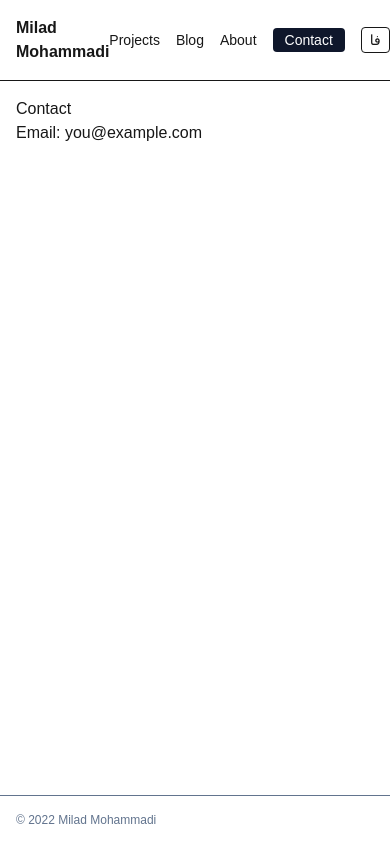
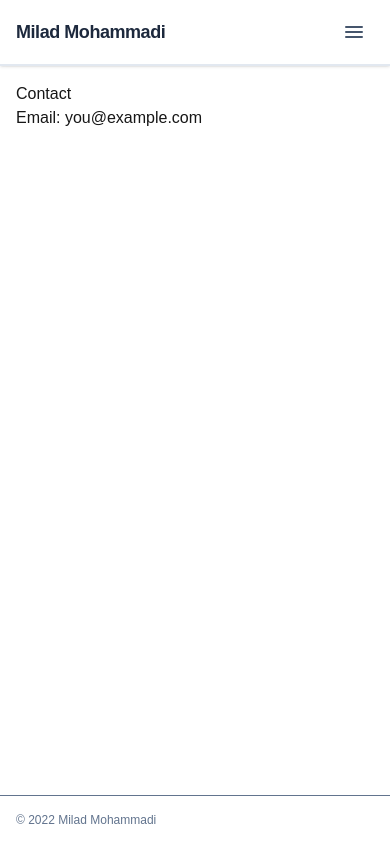
Before and after one commit to phymilad/portfolio, a Next.js app: page /en/contact in a window 390 px wide. Built offline with nearby package versions, Linux system fonts and the light colour scheme.

Commit message:
feat: handle style of the header for mobile device

```diff
--- a/src/app/[locale]/layout.tsx
+++ b/src/app/[locale]/layout.tsx
@@ -2,6 +2,7 @@ import type { Metadata } from 'next';
 import Link from 'next/link';
 import '../globals.css';
 import { t, dirOf, type Locale } from '@/i18n/dict';
+import { Header } from '@/components/header';
 
 export const metadata: Metadata = {
   title: 'Milad Mohammadi — Frontend Developer',
@@ -24,22 +25,7 @@ export default function RootLayout({
   return (
     <html lang={locale} dir={dir}>
       <body className="flex flex-col min-h-dvh bg-white text-slate-800 antialiased">
-        <header className="sticky top-0 z-50 border-b bg-white/50 backdrop-blur">
-          <nav className="mx-auto flex max-w-screen-lg items-center justify-between p-4">
-            <Link href={base} className="font-semibold">{t('brand', locale)}</Link>
-            <ul className="flex gap-4 text-sm">
-              <li><Link href={`${base}/projects`}>{t('nav_projects', locale)}</Link></li>
-              <li><Link href={`${base}/blog`}>{t('nav_blog', locale)}</Link></li>
-              <li><Link href={`${base}/about`}>{t('nav_about', locale)}</Link></li>
-              <li>
-                <Link href={`${base}/contact`} className="rounded bg-slate-900 px-3 py-1 text-white">
-                  {t('nav_contact', locale)}
-                </Link>
-              </li>
-              <li><Link href={switchHref} className="rounded border px-2 py-1">{t('switch_locale', locale)}</Link></li>
-            </ul>
-          </nav>
-        </header>
+        <Header locale={locale} />
 
         <main className="w-full flex-1 mx-auto max-w-screen-lg p-4">{children}</main>
 
--- /dev/null
+++ b/src/components/header/index.tsx
@@ -0,0 +1,133 @@
+'use client';
+
+import { Locale, t } from '@/i18n/dict';
+import Link from 'next/link';
+import { usePathname } from 'next/navigation';
+import { useEffect, useState } from 'react';
+
+type Props = { locale: Locale };
+
+export const Header = ({ locale }: Props) => {
+  const [open, setOpen] = useState(false);
+  const pathname = usePathname() || '/';
+  const base = `/${locale}`;
+  const switchHref = `/${locale === 'fa' ? 'en' : 'fa'}`;
+
+  useEffect(() => setOpen(false), [pathname]);
+
+  const items = [
+    { href: `${base}/projects`, label: t('nav_projects', locale) },
+    { href: `${base}/blog`, label: t('nav_blog', locale) },
+    { href: `${base}/about`, label: t('nav_about', locale) },
+  ];
+
+  const isActive = (href: string) => pathname.startsWith(href);
+
+  return (
+    <header className="sticky top-0 z-50 border-b border-slate-200 bg-white/80 backdrop-blur-lg shadow-sm">
+      <nav className="mx-auto flex max-w-screen-lg items-center justify-between px-4 py-3">
+        {/* Brand */}
+        <Link
+          href={base}
+          className="text-lg font-bold tracking-tight text-slate-800 hover:text-slate-900 transition-colors"
+        >
+          {t('brand', locale)}
+        </Link>
+
+        {/* Desktop nav */}
+        <ul className="hidden items-center gap-6 text-sm font-medium sm:flex">
+          {items.map((i) => (
+            <li key={i.href}>
+              <Link
+                href={i.href}
+                className={`transition-colors hover:text-blue-600 ${
+                  isActive(i.href) ? 'text-blue-600' : 'text-slate-600'
+                }`}
+              >
+                {i.label}
+              </Link>
+            </li>
+          ))}
+          <li>
+            <Link
+              href={`${base}/contact`}
+              className="rounded-lg bg-blue-600 px-4 py-2 text-white shadow-sm transition hover:bg-blue-700"
+            >
+              {t('nav_contact', locale)}
+            </Link>
+          </li>
+          <li>
+            <Link
+              href={switchHref}
+              className="rounded-md border border-slate-300 px-3 py-1 text-slate-600 transition hover:bg-slate-100"
+            >
+              {t('switch_locale', locale)}
+            </Link>
+          </li>
+        </ul>
+
+        {/* Mobile: hamburger */}
+        <button
+          className="sm:hidden inline-flex items-center justify-center rounded-md p-2 text-slate-600 hover:bg-slate-100 hover:text-slate-900 transition"
+          aria-label="Open menu"
+          aria-expanded={open}
+          aria-controls="mobile-menu"
+          onClick={() => setOpen((v) => !v)}
+        >
+          <svg
+            viewBox="0 0 24 24"
+            className="h-6 w-6"
+            fill="none"
+            stroke="currentColor"
+            strokeWidth="2"
+          >
+            {open ? (
+              <path strokeLinecap="round" strokeLinejoin="round" d="M6 18L18 6M6 6l12 12" />
+            ) : (
+              <path strokeLinecap="round" strokeLinejoin="round" d="M4 7h16M4 12h16M4 17h16" />
+            )}
+          </svg>
+        </button>
+      </nav>
+
+      {/* Mobile dropdown */}
+      <div
+        id="mobile-menu"
+        className={`sm:hidden overflow-hidden border-t border-slate-200 bg-white transition-all duration-200 ${
+          open ? 'max-h-96' : 'max-h-0'
+        }`}
+      >
+        <ul className="flex flex-col gap-1 p-3 text-sm font-medium">
+          {items.map((i) => (
+            <li key={i.href}>
+              <Link
+                href={i.href}
+                className={`block rounded-md px-3 py-2 transition-colors hover:bg-slate-50 ${
+                  isActive(i.href) ? 'text-blue-600' : 'text-slate-600'
+                }`}
+              >
+                {i.label}
+              </Link>
+            </li>
+          ))}
+          <li>
+            <Link
+              href={`${base}/contact`}
+              className="mt-2 block rounded-lg bg-blue-600 px-3 py-2 text-center text-white shadow-sm transition hover:bg-blue-700"
+            >
+              {t('nav_contact', locale)}
+            </Link>
+          </li>
+          <li>
+            <Link
+              href={switchHref}
+              className="mt-2 block rounded-md border border-slate-300 px-3 py-2 text-center text-slate-600 transition hover:bg-slate-50"
+            >
+              {t('switch_locale', locale)}
+            </Link>
+          </li>
+        </ul>
+      </div>
+    </header>
+  );
+}
```
